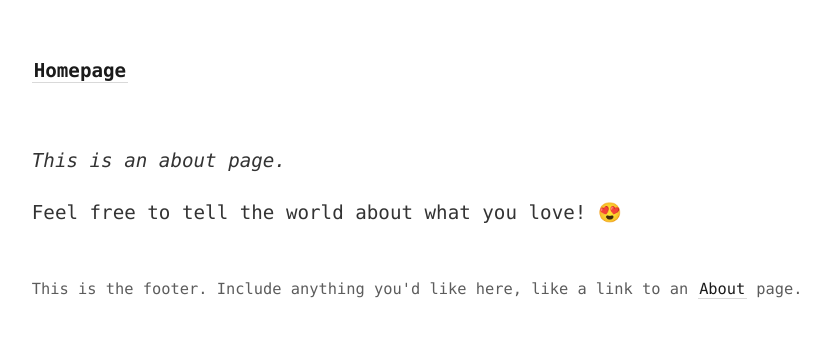
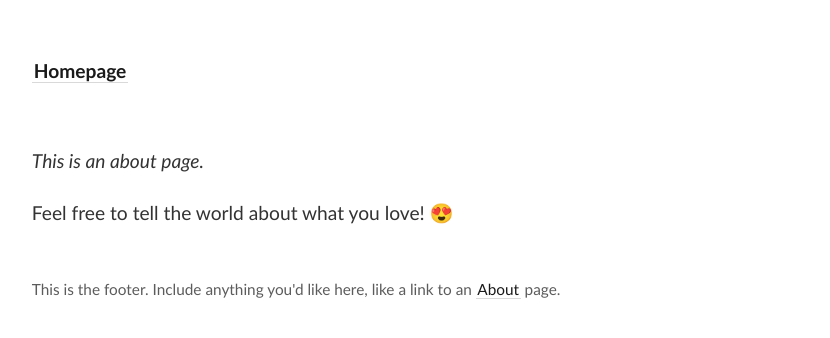
Before and after one commit to senseofeternity/drozdov, a Jekyll site: the page built from _pages/about.md, in a window 1280 px wide. Shown: the top 338 px of the page, without its empty margins (45-875 px from the left). Built offline with Jekyll 4.4.1, drawn with Linux system fonts in a browser that asks for light colours.

Commit message:
Update _style.scss

```diff
--- a/_sass/_style.scss
+++ b/_sass/_style.scss
@@ -4,8 +4,7 @@ $color-subtext: hsl(0, 0%, 30%);
 $color-border: hsl(0, 0%, 85%);
 $color-box-background: mix($color-primary, white, 4%);
 $border-radius: 4px;
-$font-family: "Lucida Console", -apple-system, BlinkMacSystemFont, Segoe UI, Helvetica, Arial,
-  sans-serif, Apple Color Emoji, Segoe UI Emoji, Segoe UI Symbol;
+$font-family: "Gill Sans", sans-serif;;
 
 body {
   box-sizing: content-box;
```
